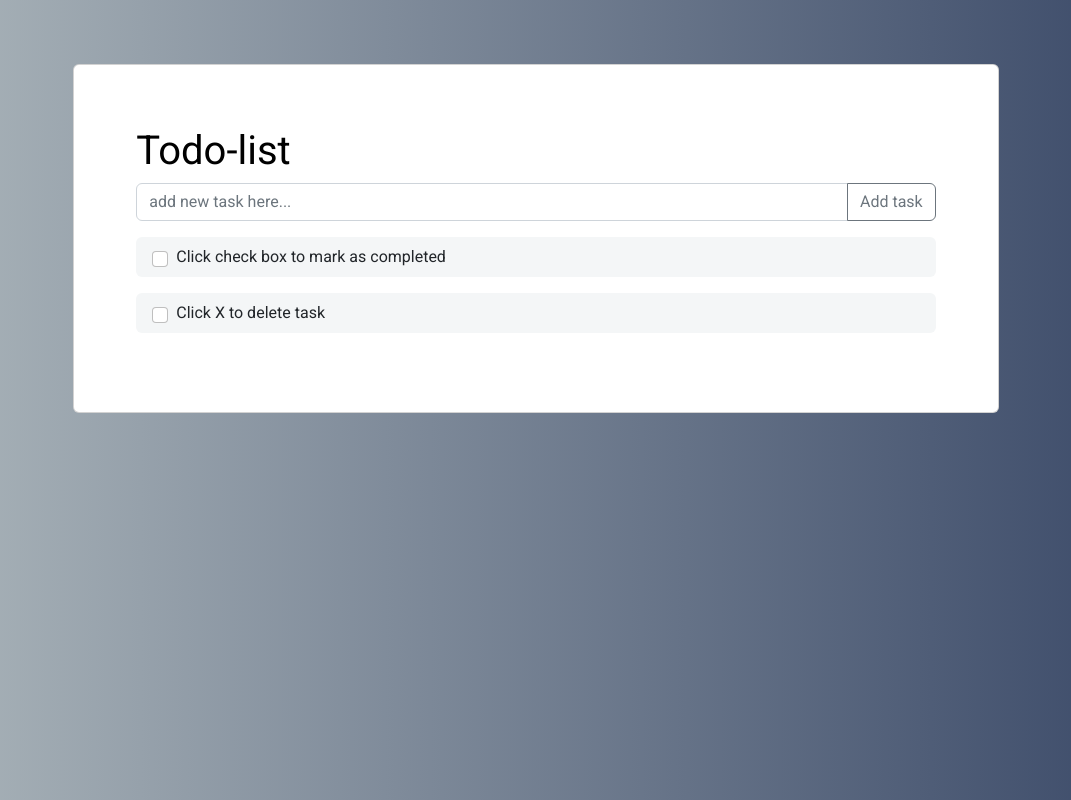
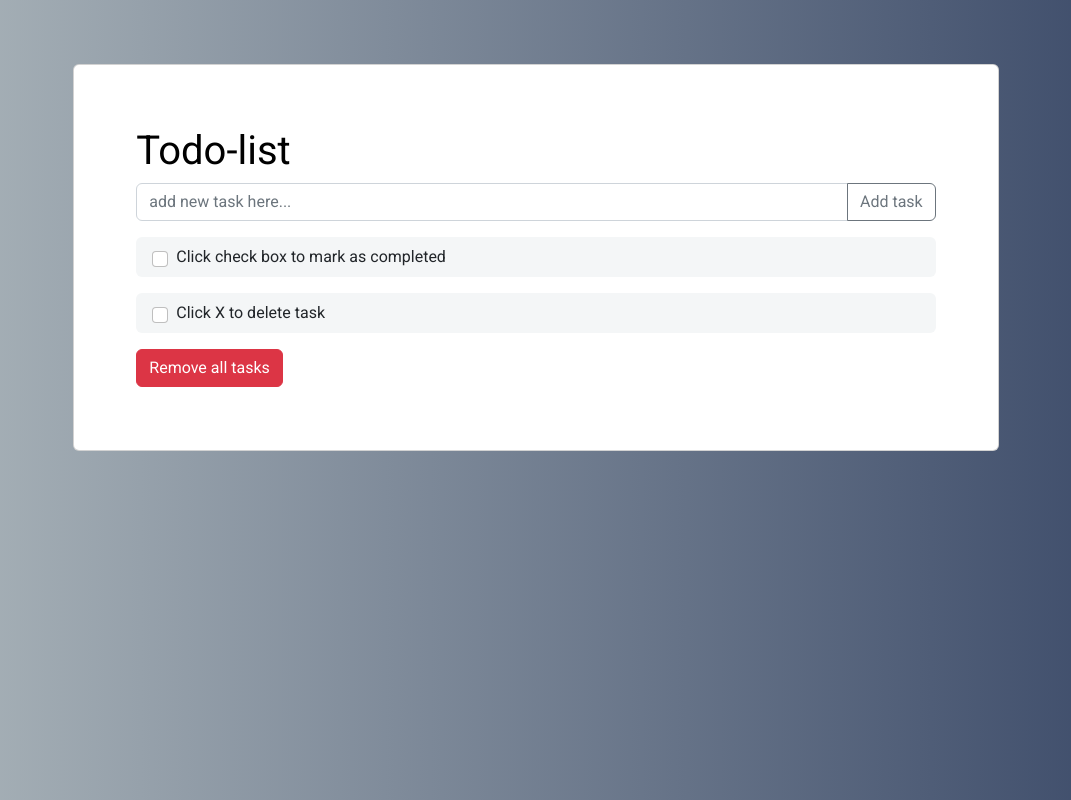
Before and after one commit to jaybay10/mega-nutun-todolist, an Angular app in the folder project-app/: page / in a window 1280 px wide. Shown: the whole page, without its empty margins (104-1175 px from the left). Built offline with nearby package versions, Linux system fonts and the light colour scheme.

Commit message:
clear all tasks function completed

```diff
--- a/project-app/src/app/app.component.html
+++ b/project-app/src/app/app.component.html
@@ -8,6 +8,7 @@
             <app-task-header (taskCreated)="onNewTaskCreated($event)"></app-task-header>
             <app-task-lists *ngFor="let task of taskList, index as newTask"
             [newTask]="task"></app-task-lists>
+            <button class="btn btn-danger" (click)="ClearTasks()">Remove all tasks</button>
           </div>
         </div>
       </div>
--- a/project-app/src/app/app.component.ts
+++ b/project-app/src/app/app.component.ts
@@ -16,4 +16,9 @@
       task: newTask.task
     });
   }
+
+  ClearTasks(){
+    this.taskList = [];
+  }
+
 }
```
